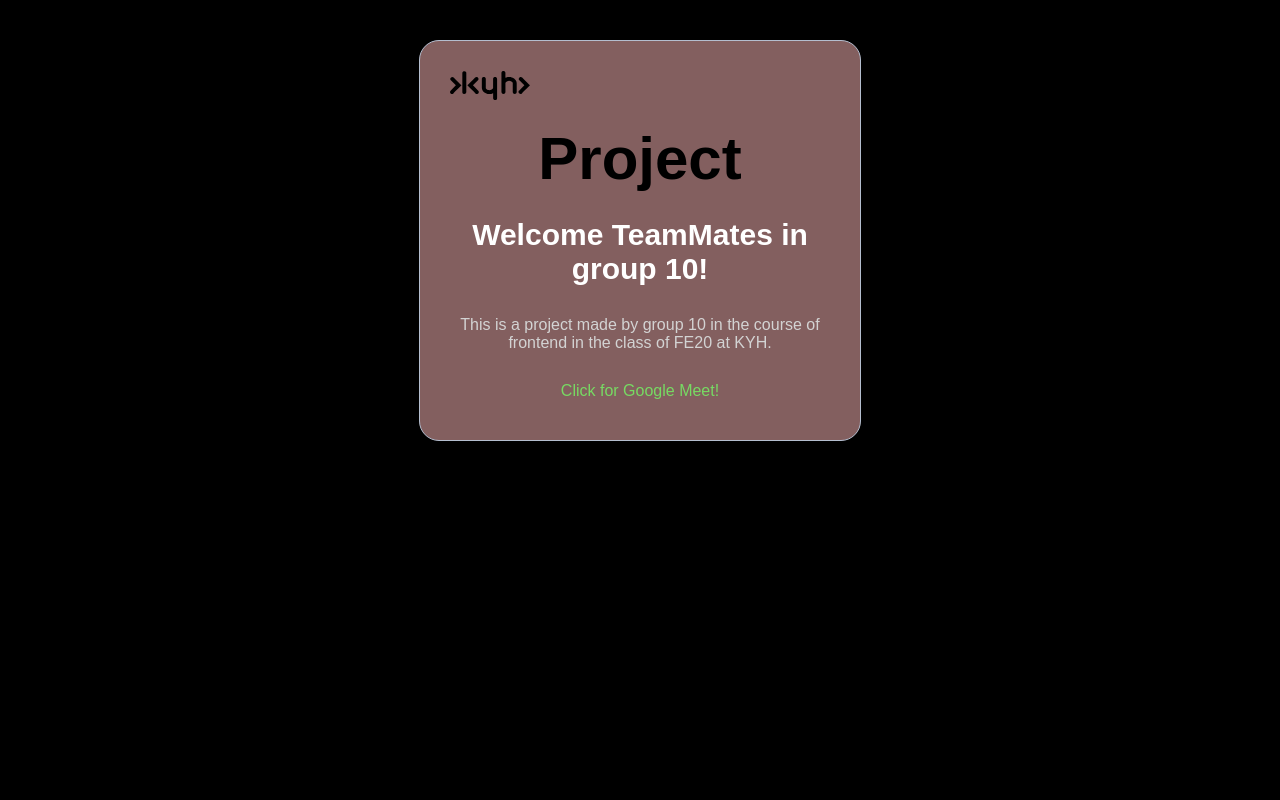
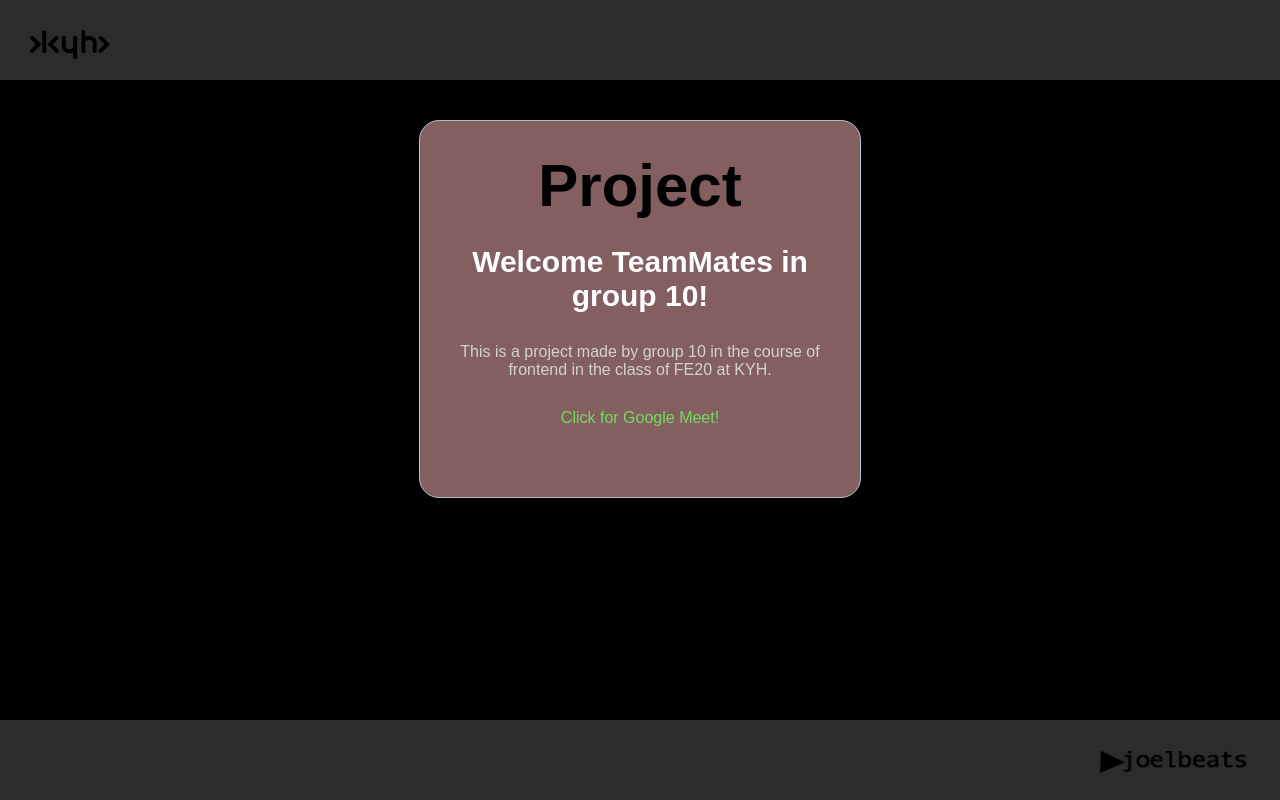
Before and after one commit to joelbeats/project-group10, a plain HTML site: page index.html in a window 1280 px wide. Drawn offline with Linux system fonts and the light colour scheme.

Commit message:
header footer links

```diff
--- a/index.html
+++ b/index.html
@@ -8,8 +8,9 @@
     <script src="index.js"></script>
 </head>
 <body>
-    <a href="https://meet.google.com/vqn-dguv-zsn" target="_blank">
-    <div>
+  <header class="header">
+
+  <a href="https://kyh.se" target="_blank">
     <svg width="80px" viewBox="0 0 424.37 154.16" class="logotype">
       <g>
         <path class="logotype__arrow" d="M3 104.18c9.24-9.47 18.66-18.77 28.06-28.09L4.38 49.37c-9.58-9.59 5.27-24.44 14.85-14.85C30.67 46 60.82 76.09 60.82 76.09S29.61 107 17.88 119c-9.47 9.75-24.3-5.12-14.88-14.82"></path>
@@ -21,11 +22,24 @@
         <path class="logotype__text" d="M249.9 119.48c0-.31 0-.61-.05-.9V99.52 45.2a11.08 11.08 0 0 0-.25-2.29v-.79c0-13.54-21-13.54-21 0v47.94c0 .83-.76 2.54-2.3 4.4a19.54 19.54 0 0 1-11.52 6.85h-.28a25.47 25.47 0 0 1-5 .52h-.3a29.39 29.39 0 0 1-5.37-.54h-.14l-.63-.15c-9.09-2.07-13.21-8.28-13.19-11.1V42.12c0-13.54-21-13.54-21 0v45.45a35.44 35.44 0 0 0 2.6 13.38c5 11.12 15.72 18 27.56 20.48a7.34 7.34 0 0 0 1.24.35 49.48 49.48 0 0 0 8.54.75h.89a49.37 49.37 0 0 0 8.53-.75 7.2 7.2 0 0 0 1.25-.35 46.75 46.75 0 0 0 9.36-3V144a9.54 9.54 0 0 0 4.88 8.74c6.2 3.52 16.16.62 16.16-8.71zM272.91 34.68v19.91a9.08 9.08 0 0 0 0 .91V109a11.93 11.93 0 0 0 .24 2.3v.7c0 13.54 21 13.54 21 0V64.11c0-.83.76-2.54 2.3-4.41A19.54 19.54 0 0 1 308 52.85h.29a25.29 25.29 0 0 1 5-.52h.31a27.81 27.81 0 0 1 5.37.54h.13l.63.16c9.09 2.07 13.21 8.28 13.19 11.1V112c0 13.54 21 13.54 21 0V66.59a35.36 35.36 0 0 0-2.6-13.37c-5-11.13-15.72-18-27.55-20.49a8.87 8.87 0 0 0-1.25-.34 49.37 49.37 0 0 0-8.53-.76h-.9a49.37 49.37 0 0 0-8.53.76 8.87 8.87 0 0 0-1.25.34 47.17 47.17 0 0 0-9.36 3V10.18a9.52 9.52 0 0 0-4.88-8.73c-6.2-3.52-16.16-.62-16.16 8.71z"></path>
       </g>
     </svg>
+  </a>
+
+  </header>
+  <div class="content">
+    <a href="https://meet.google.com/vqn-dguv-zsn" target="_blank">
+    <div class="wrapper">
+
         <h1>Project</h1>
         <h2>Welcome TeamMates in group 10!</h2>
         <p>This is a project made by group 10 in the course of frontend in the class of FE20 at KYH.</p>
         <p style="color: rgb(119, 218, 99)">Click for Google Meet!</p>
     </div>
     </a>
+  </div>
+    <footer class="footer">
+      <a href="https://joelbeats.com" target="_blank">
+        <img id="joelbeats-logo" src="img/joelbeats.png" alt="Joelbeats Logo" width="150px">
+      </a>
+    </footer>
 </body>
 </html>
--- a/style.css
+++ b/style.css
@@ -1,8 +1,25 @@
 html, body{
+    height: 100%;
     padding: 0px;
     margin: 0px;
     background-color: black;
 }
+
+body {
+    display: flex;
+    flex-direction: column;
+}
+
+.header{
+    background-color: #2c2c2c;
+    height: 80px;
+}
+
+.content {
+
+    margin: 40px;
+}
+
 h1{
     font-family: Arial, Helvetica, sans-serif;
     color: black;
@@ -34,20 +51,33 @@ a{
     text-decoration: none;
 }
 
-div{
+.wrapper{
+    padding: 20px;
+    padding-bottom: 50px;
     width: 400px;
-    margin: 40px auto;
-    padding: 20px;
+    margin: auto;
     border: 1px solid #b4becf;
     border-radius: 20px;
     background-color: rgb(131, 95, 95);
 }
 
-div:hover{
+.wrapper:hover{
     border: 2px solid rgb(49, 56, 85);
     background-color: rgb(0, 95, 95);
 }
 
 svg{
-    margin: 10px;
+    margin: 30px;
 }
+
+.footer{
+    background-color: #2c2c2c;
+    height: 80px;
+    position: absolute;
+    left: 0 ; right: 0; bottom: 0;
+}
+
+#joelbeats-logo{
+    float: right;
+    margin: 30px;
+}
```
Also changed, not shown: img/joelbeats.png (added). Lines whose indentation alone changed are shown as unchanged.
